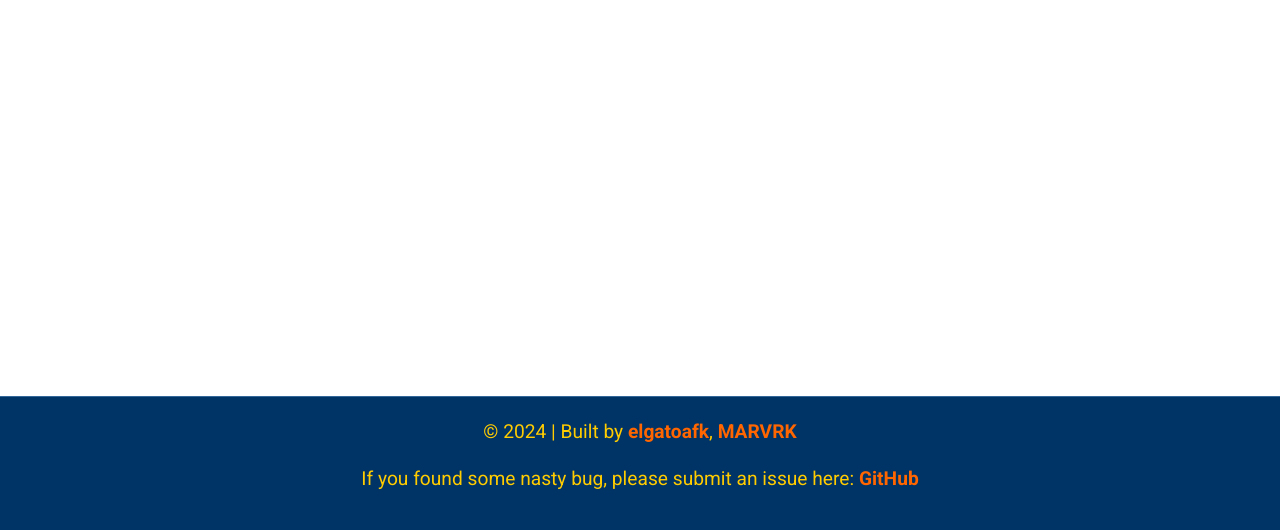
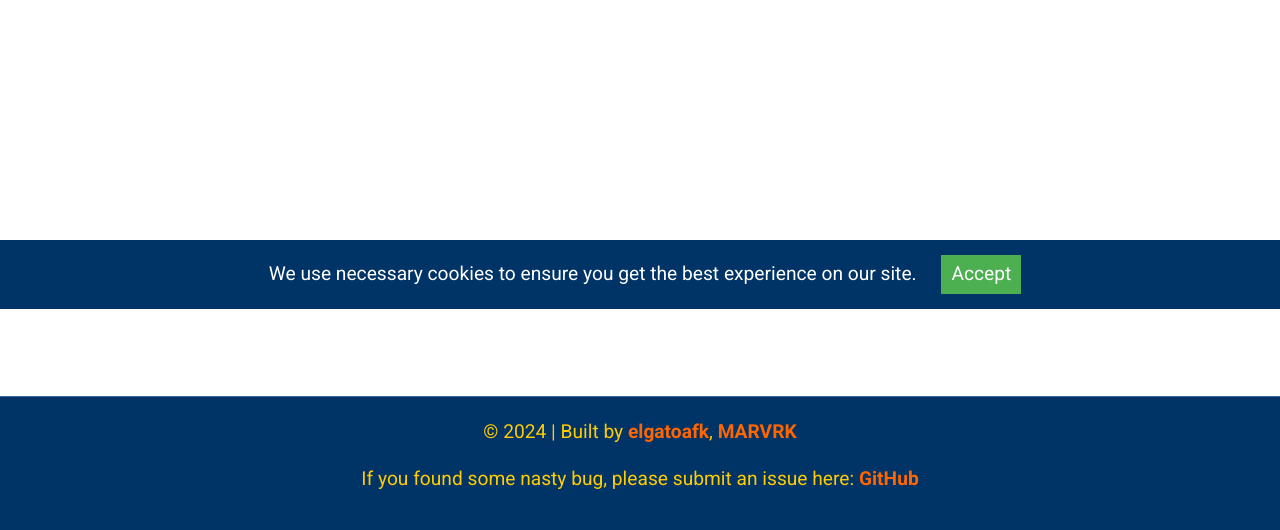
Before and after one commit to elgatoafk/pics-hive, a Python web app: template app/src/templates/signup.html in a window 1280 px wide. Shown: the part 491-1021 px from the top of the page. Run offline with Jinja, Linux system fonts and the light colour scheme; the template is opened without the code that fills it, so the values that code supplies are empty; some libraries are stand-ins or nearby versions.

Commit message:
Add cookies accept banner

```diff
--- a/app/src/templates/signup.html
+++ b/app/src/templates/signup.html
@@ -9,6 +9,7 @@
         <h2 class="custom-heading">Register</h2>
         <form action="/auth/signup" method="post">
             <div class="mb-3">
+                 <input type="checkbox" id="cookie-consent-checkbox" name="cookie-consent" style="display: none;" required>
                 <label for="email" class="form-label">Email address</label>
                 <input type="email" class="form-control" id="email" name="email" required>
             </div>
@@ -20,4 +21,37 @@
         </form>
     </div>
 </div>
+    <script>
+document.addEventListener("DOMContentLoaded", function() {
+
+    const consentBannerHTML = `
+        <div id="cookie-consent-banner" style="position: fixed; bottom: 0; left: 0; right: 0; background-color: #003366; color: #fff; padding: 15px; text-align: center; z-index: 1000;">
+            <p style="margin: 0; padding: 0 10px; display: inline-block;">We use necessary cookies to ensure you get the best experience on our site.</p>
+            <button id="accept-cookies" style="margin-left: 10px; padding: 5px 10px; background-color: #4CAF50; color: #fff; border: none; cursor: pointer;">Accept</button>
+        </div>
+    `;
+
+
+    document.body.insertAdjacentHTML('beforeend', consentBannerHTML);
+
+    const consentBanner = document.getElementById("cookie-consent-banner");
+    const consentCheckbox = document.getElementById("cookie-consent-checkbox");
+
+
+    document.getElementById("accept-cookies").addEventListener("click", function() {
+        consentCheckbox.checked = true;
+        consentBanner.style.display = "none";
+    });
+
+
+    document.getElementById("register-form").addEventListener("submit", function(event) {
+        if (!consentCheckbox.checked) {
+            event.preventDefault();
+            consentBanner.style.display = "block";
+            alert("You must accept necessary cookies to register.");
+        }
+    });
+});
+
+</script>
 {% endblock %}
```
